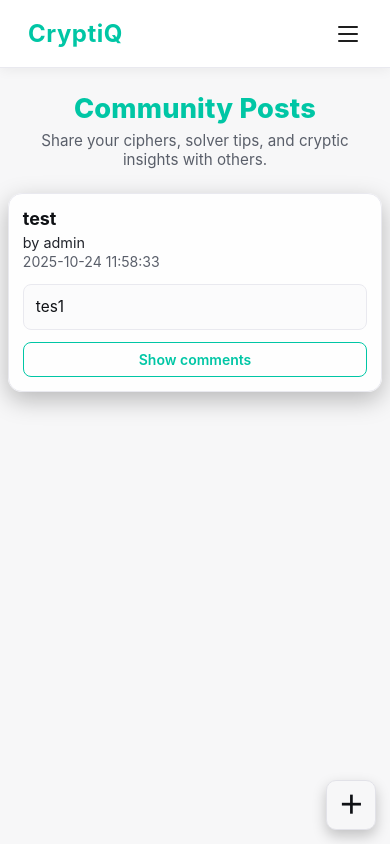
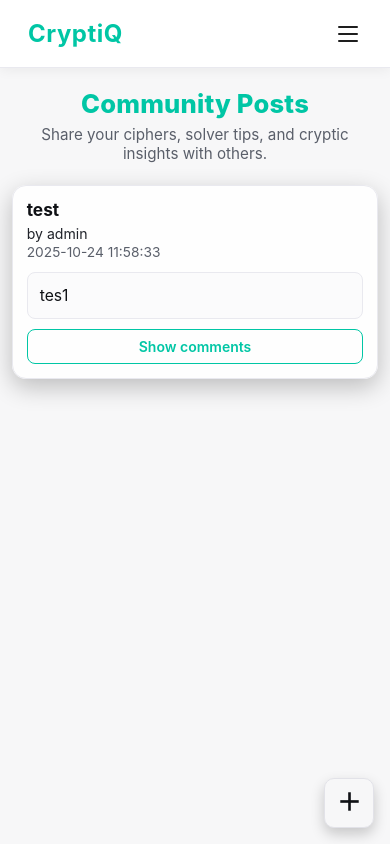
Before and after one commit to Gapryong-Kim/Cryptiq1, a Flask app: page /posts in a window 390 px wide. Run offline with Flask 3, Linux system fonts and the light colour scheme; data comes from the database, SQL or seed files in the repository.

Commit message:
Update posts.html

```diff
--- a/CryptiQ/templates/posts.html
+++ b/CryptiQ/templates/posts.html
@@ -2,13 +2,12 @@
 <html lang="en">
 <head>
   <meta charset="utf-8" />
+  <meta name="viewport" content="width=device-width, initial-scale=1.0" />
   <title>CryptiQ — Community Posts</title>
   <link rel="stylesheet" href="{{ url_for('static', filename='style.css') }}">
 
   <style>
-    /* === Base === */
-    :root {
-      /* fallback if not in your global tokens */
+    :root{
       --safe-bottom: env(safe-area-inset-bottom, 0px);
       --safe-right: env(safe-area-inset-right, 0px);
     }
@@ -19,17 +18,18 @@
       font-family: 'Inter', 'Segoe UI', Tahoma, sans-serif;
     }
 
+    /* ===== Layout ===== */
     .posts-container {
       width: min(960px, 94%);
-      margin: 120px auto 80px;
+      margin: 110px auto 80px;   /* trimmed a bit at the top */
       display: flex;
       flex-direction: column;
-      gap: 28px;
+      gap: 24px;
     }
 
     .posts-header {
       text-align: center;
-      margin-bottom: 8px;
+      margin: 0 0 6px;
       padding: 0 4px;
     }
     .posts-header h2 {
@@ -45,61 +45,36 @@
       margin: 0;
     }
 
-    /* === Post Cards === */
+    /* ===== Cards ===== */
     .post-card {
       background: color-mix(in oklab, var(--panel) 85%, transparent);
       border: 1px solid var(--line);
       border-radius: 16px;
-      box-shadow: 0 8px 24px rgba(0,0,0,.26);
-      padding: 20px 22px;
-      backdrop-filter: blur(8px);
-      -webkit-backdrop-filter: blur(8px);
-      transition: transform 0.16s ease, box-shadow 0.2s ease;
+      box-shadow: 0 8px 24px rgba(0,0,0,.24);
+      padding: 18px 20px;
+      transition: transform .16s ease, box-shadow .2s ease;
     }
-    .post-card:hover {
-      transform: translateY(-2px);
-      box-shadow: 0 10px 28px rgba(0,0,0,.3);
-    }
+    .post-card:hover { transform: translateY(-2px); box-shadow: 0 10px 28px rgba(0,0,0,.28); }
 
     .post-top {
       display: grid;
       grid-template-columns: 1fr auto;
       align-items: center;
-      gap: 8px 14px;
+      gap: 6px 12px;
     }
-    .post-title {
-      font-size: 1.2rem;
-      font-weight: 700;
-      color: var(--text);
-      margin: 0;
-      line-height: 1.2;
-    }
-    .post-author {
-      color: var(--text-dim);
-      margin-top: 4px;
-      font-size: .95rem;
-    }
-    .post-meta {
-      font-size: .9rem;
-      color: var(--muted);
-      justify-self: end;
-      white-space: nowrap;
-    }
+    .post-title { margin: 0; font-size: 1.18rem; font-weight: 700; color: var(--text); line-height: 1.2; }
+    .post-author { color: var(--text-dim); margin-top: 4px; font-size: .95rem; }
+    .post-meta { font-size: .9rem; color: var(--muted); justify-self: end; white-space: nowrap; }
 
     .post-image {
-      margin-top: 14px;
-      border-radius: 12px;
-      overflow: hidden;
+      margin-top: 12px;
+      border-radius: 12px; overflow: hidden;
       border: 1px solid var(--line);
     }
-    .post-image img {
-      width: 100%;
-      display: block;
-      object-fit: cover;
-    }
+    .post-image img { width: 100%; display: block; object-fit: cover; }
 
     .post-body {
-      margin-top: 14px;
+      margin-top: 12px;
       background: var(--panel-2);
       border: 1px solid var(--line);
       border-radius: 10px;
@@ -110,7 +85,7 @@
       word-wrap: break-word;
     }
 
-    /* === Action Buttons === */
+    /* ===== Actions ===== */
     .post-actions {
       display: flex;
       justify-content: flex-end;
@@ -119,7 +94,7 @@
       flex-wrap: wrap;
     }
     .post-actions a,
-    .post-actions form button {
+    .post-actions form button{
       border: 1px solid var(--line);
       background: transparent;
       color: var(--text);
@@ -129,136 +104,71 @@
       transition: background .15s ease, border-color .15s ease;
     }
     .post-actions a:hover { background: var(--input-hover); border-color: var(--accent); }
-    .post-actions .danger {
-      color: #ff6b6b;
-      border-color: #ff6b6b;
-    }
-    .post-actions .danger:hover {
-      background: rgba(255,107,107,0.12);
-    }
+    .post-actions .danger { color:#ff6b6b; border-color:#ff6b6b; }
+    .post-actions .danger:hover{ background: rgba(255,107,107,.12); }
 
-    /* === Comments Section === */
+    /* ===== Comments ===== */
     .comments {
-      margin-top: 14px;
+      margin-top: 12px;
       background: var(--panel-2);
       border: 1px solid var(--line);
       border-radius: 10px;
       overflow: hidden;
-      transition: all 0.2s ease;
       display: none;
+      transition: all .2s ease;
     }
-    .comments.open { display: block; }
+    .comments.open{ display:block; }
 
     .comments-header {
-      display: flex;
-      justify-content: space-between;
-      align-items: center;
-      padding: 10px 12px;
-      border-bottom: 1px solid var(--line);
+      display:flex; justify-content:space-between; align-items:center;
+      padding:10px 12px; border-bottom:1px solid var(--line);
     }
-    .comments-count {
-      font-weight: 600;
-      color: var(--accent);
-      font-size: .95rem;
+    .comments-count { font-weight:600; color:var(--accent); font-size:.95rem; }
+
+    .comment-list{ list-style:none; margin:0; padding:0; }
+
+    .comment{
+      display:grid; grid-template-columns: 32px 1fr auto;
+      gap:10px; padding:10px 12px; border-bottom:1px solid var(--line);
+      align-items:start;
+    }
+    .comment:last-child{ border-bottom:none; }
+
+    .comment-avatar{
+      width:32px;height:32px;border-radius:50%;
+      background:var(--input-bg); border:1px solid var(--line);
+      display:flex; align-items:center; justify-content:center;
+      color:var(--accent); font-weight:700; font-size:.92rem;
     }
 
-    .comment-list {
-      list-style: none;
-      margin: 0;
-      padding: 0;
-    }
+    .comment-body{ color:var(--text); line-height:1.5; white-space:pre-wrap; overflow-wrap:anywhere; }
 
-    .comment {
-      display: grid;
-      grid-template-columns: 34px 1fr auto;
-      gap: 10px;
-      padding: 10px 12px;
-      border-bottom: 1px solid var(--line);
-      align-items: start;
-    }
-    .comment:last-child { border-bottom: none; }
-
-    .comment-avatar {
-      width: 34px;
-      height: 34px;
-      border-radius: 50%;
-      background: var(--input-bg);
-      border: 1px solid var(--line);
-      display: flex;
-      align-items: center;
-      justify-content: center;
-      font-weight: 700;
-      color: var(--accent);
-      font-size: .95rem;
-    }
-
-    .comment-body {
-      color: var(--text);
-      line-height: 1.5;
-      white-space: pre-wrap;
-      word-wrap: break-word;
-      overflow-wrap: anywhere;
-    }
-
-    .comment-delete {
-      border: none;
-      background: transparent;
-      color: #ff6b6b;
-      cursor: pointer;
-      font-size: .9rem;
-      padding: 4px 6px;
-      border-radius: 6px;
+    .comment-delete{
+      border:none; background:transparent; color:#ff6b6b; cursor:pointer;
+      font-size:.9rem; padding:4px 6px; border-radius:6px;
       transition: background .15s ease, color .15s ease;
     }
-    .comment-delete:hover {
-      color: #ff8484;
-      background: rgba(255,107,107,0.08);
+    .comment-delete:hover{ color:#ff8484; background:rgba(255,107,107,.08); }
+
+    .comment-add{
+      display:grid; grid-template-columns: 1fr auto;
+      gap:8px; padding:10px 12px; border-bottom:1px solid var(--line); background:var(--panel);
     }
+    .comment-input{
+      border:1px solid var(--input-border); border-radius:8px;
+      background:var(--input-bg); color:var(--text);
+      padding:10px 12px; min-height:44px; resize:vertical; font:inherit;
+    }
+    .comment-input:focus{ outline:none; border-color:var(--accent); box-shadow:0 0 0 2px var(--accent-soft); }
+    .comment-submit{
+      background:var(--accent); color:#0f0f0f; font-weight:700; border:none;
+      border-radius:8px; padding:10px 16px; cursor:pointer; height:44px; align-self:end;
+      transition: transform .08s, box-shadow .15s;
+    }
+    .comment-submit:hover{ transform: translateY(-1px); box-shadow:0 6px 18px rgba(0,0,0,.22); }
 
-    /* Add comment box */
-    .comment-add {
-      display: grid;
-      grid-template-columns: 1fr auto;
-      gap: 8px;
-      padding: 10px 12px;
-      border-bottom: 1px solid var(--line);
-      background: var(--panel);
-    }
-    .comment-input {
-      border: 1px solid var(--input-border);
-      border-radius: 8px;
-      background: var(--input-bg);
-      color: var(--text);
-      padding: 10px 12px;
-      min-height: 44px;
-      resize: vertical;
-      font: inherit;
-    }
-    .comment-input:focus {
-      outline: none;
-      border-color: var(--accent);
-      box-shadow: 0 0 0 2px var(--accent-soft);
-    }
-    .comment-submit {
-      background: var(--accent);
-      color: #0f0f0f;
-      font-weight: 700;
-      border: none;
-      border-radius: 8px;
-      padding: 10px 16px;
-      cursor: pointer;
-      transition: transform .08s, box-shadow .15s;
-      height: 44px;
-      align-self: end;
-    }
-    .comment-submit:hover {
-      transform: translateY(-1px);
-      box-shadow: 0 6px 18px rgba(0,0,0,0.24);
-    }
-
-    /* Comments toggle */
-    .comments-toggle {
-      margin-top: 12px;
+    .comments-toggle{
+      margin-top: 10px;
       background: transparent;
       border: 1px solid var(--accent);
       color: var(--accent);
@@ -269,140 +179,63 @@
       transition: background .15s, color .15s;
       width: max-content;
     }
-    .comments-toggle:hover {
-      background: var(--accent);
-      color: #0f0f0f;
-    }
+    .comments-toggle:hover{ background: var(--accent); color:#0f0f0f; }
 
-    /* === Floating Add (+) Button — refined minimalist version === */
-    .fab {
+    /* ===== FAB (squarish) ===== */
+    .fab{
       position: fixed;
-      bottom: calc(18px + var(--safe-bottom));
-      right: calc(18px + var(--safe-right));
-      width: 54px;
-      height: 54px;
-      border-radius: 12px;           /* squarish for techy vibe */
+      bottom: calc(16px + var(--safe-bottom));
+      right:  calc(16px + var(--safe-right));
+      width: 52px; height: 52px;
+      border-radius: 12px;
       background: var(--bg);
       color: var(--text);
       border: 1px solid var(--line-2);
-      display: flex;
-      align-items: center;
-      justify-content: center;
-      text-decoration: none;
-      cursor: pointer;
-      z-index: 2500;
-      box-shadow: 0 6px 14px rgba(0,0,0,0.22);
-      transition: transform .12s ease, box-shadow .15s ease, background .15s ease, border-color .15s ease;
+      display:flex; align-items:center; justify-content:center;
+      text-decoration:none; cursor:pointer; z-index:2500;
+      box-shadow: 0 6px 14px rgba(0,0,0,.2);
+      transition: transform .12s ease, box-shadow .15s ease, border-color .15s ease;
     }
-    .fab span {
-      font-size: 1.7rem;
-      font-weight: 600;
-      line-height: 1;
-      position: relative;
-      top: 0; /* optically centered */
-    }
-    .fab:hover {
-      transform: translateY(-2px);
-      border-color: var(--accent);
-      box-shadow: 0 10px 22px rgba(0,0,0,0.26);
-    }
-    .fab:active {
-      transform: translateY(0);
-      box-shadow: 0 4px 10px rgba(0,0,0,0.2);
+    .fab span{ font-size:1.6rem; font-weight:600; line-height:1; }
+    .fab:hover{ transform: translateY(-2px); border-color: var(--accent); box-shadow:0 10px 22px rgba(0,0,0,.24); }
+    .fab:active{ transform: translateY(0); box-shadow:0 4px 10px rgba(0,0,0,.18); }
+
+    /* ===== Mobile polish ===== */
+    @media (max-width: 720px){
+      .posts-container{
+        width: 94%;
+        margin: 88px auto 56px;    /* tighter top gap on phones */
+        gap: 16px;                 /* compact vertical rhythm */
+      }
+      .posts-header h2{ font-size: 1.6rem; }
+      .posts-header p { font-size: .95rem; }
+
+      .post-card{ padding: 14px; border-radius: 14px; }
+      .post-top{ grid-template-columns: 1fr; gap: 2px 0; }
+      .post-meta{ justify-self: start; font-size: .86rem; }
+      .post-title{ font-size: 1.08rem; }
+      .post-author{ font-size: .88rem; }
+      .post-body{ padding: 10px 12px; font-size: .98rem; border-radius: 8px; }
+
+      .post-actions{ justify-content: flex-start; gap: 8px; }
+      .post-actions a, .post-actions form button{ padding: 7px 10px; }
+
+      .comment{ grid-template-columns: 28px 1fr auto; padding: 9px 10px; }
+      .comment-avatar{ width:28px; height:28px; font-size:.85rem; }
+      .comment-add{ grid-template-columns: 1fr; }
+      .comment-submit{ width: 100%; }
+      .comments-toggle{ width: 100%; text-align: center; }
+
+      .fab{ width: 50px; height: 50px; border-radius: 10px; }
+      .fab span{ font-size: 1.5rem; }
     }
 
-    /* === Responsive Tweaks === */
-    @media (max-width: 900px) {
-      .posts-container {
-        width: min(820px, 92%);
-        margin: 104px auto 64px;
-        gap: 22px;
-      }
-      .post-card { padding: 18px; }
-    }
-
-    @media (max-width: 680px) {
-      .posts-container {
-        width: min(720px, 92%);
-        margin: 96px auto 56px;
-        gap: 18px;
-      }
-      .posts-header h2 { font-size: 1.7rem; }
-      .posts-header p { font-size: .95rem; }
-
-      .post-card {
-        padding: 16px;
-        border-radius: 14px;
-      }
-
-      .post-top {
-        grid-template-columns: 1fr;
-        gap: 2px 0;
-      }
-      .post-meta {
-        justify-self: start;
-        font-size: .88rem;
-        color: var(--muted);
-      }
-      .post-title { font-size: 1.12rem; }
-      .post-author { font-size: .9rem; }
-
-      .post-body {
-        padding: 10px 12px;
-        font-size: .98rem;
-        border-radius: 8px;
-      }
-
-      .post-actions {
-        justify-content: flex-start;
-      }
-
-      .comment {
-        grid-template-columns: 30px 1fr auto;
-        padding: 10px;
-      }
-      .comment-avatar {
-        width: 30px; height: 30px;
-        font-size: .9rem;
-      }
-      .comment-add {
-        grid-template-columns: 1fr;
-      }
-      .comment-submit {
-        width: 100%;
-      }
-
-      .comments-toggle {
-        width: 100%;
-        text-align: center;
-      }
-
-      .fab {
-        width: 50px;
-        height: 50px;
-        border-radius: 10px;
-        bottom: calc(14px + var(--safe-bottom));
-        right: calc(14px + var(--safe-right));
-      }
-      .fab span { font-size: 1.55rem; }
-    }
-
-    @media (max-width: 420px) {
-      .posts-container {
-        width: 96%;
-        margin: 92px auto 48px;
-        gap: 16px;
-      }
-      .post-card { padding: 14px; }
-      .post-body { font-size: .96rem; }
-      .post-actions a,
-      .post-actions form button {
-        padding: 7px 10px;
-      }
+    @media (max-width: 380px){
+      .posts-container{ width: 96%; }
+      .post-card{ padding: 12px; }
     }
   </style>
 </head>
-
 <body>
   {% include 'base_nav.html' %}
 
```
